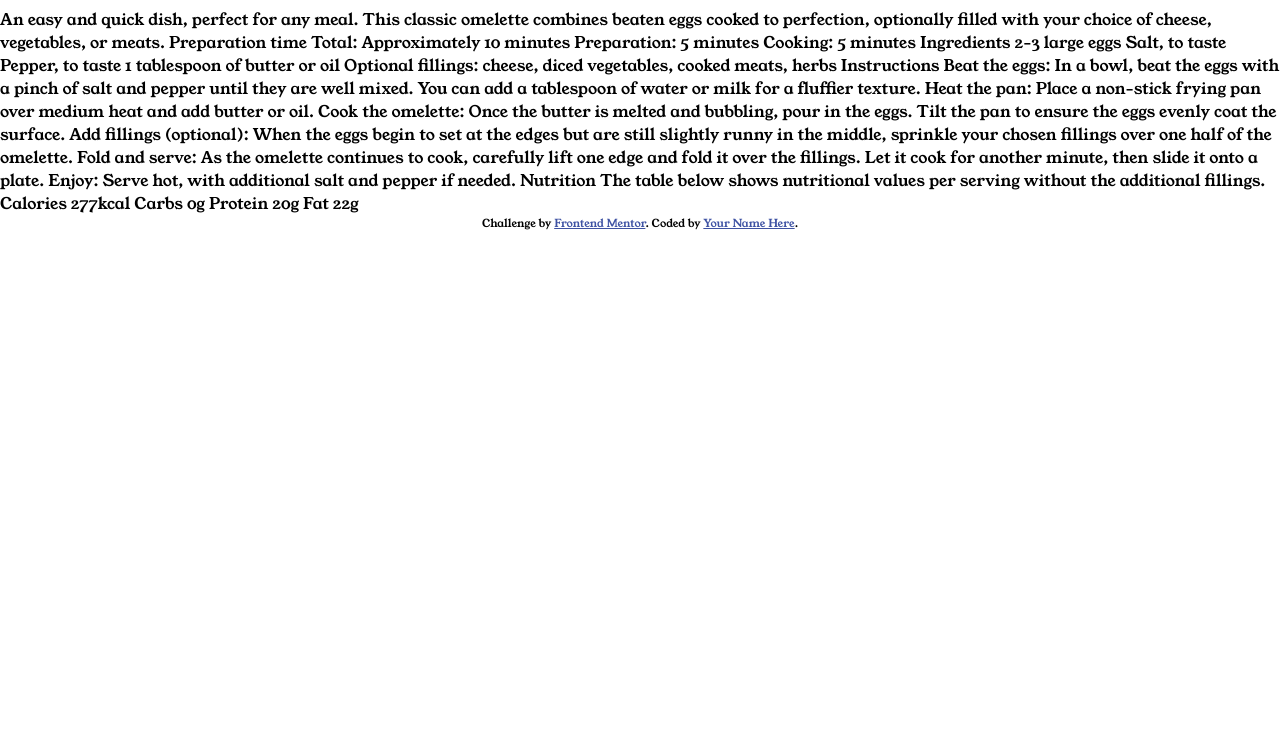
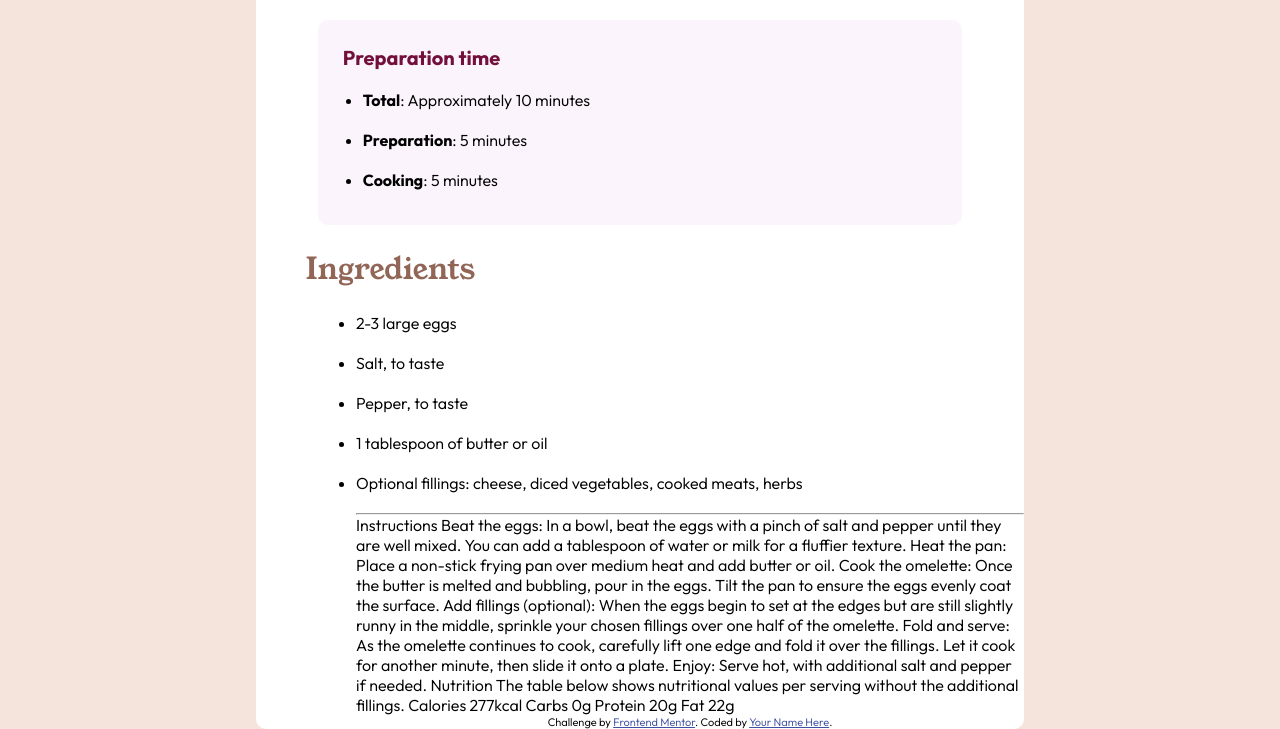
Before and after one commit to LucasFerreira92/pagina-de-receita, a plain HTML site: page index.html in a window 1280 px wide. Shown: the part 579-1308 px from the top of the page. Before the commit the page ends 810 px from the top, so only its background shows below. Drawn offline with Linux system fonts and the light colour scheme.

Commit message:
atualização

```diff
--- a/index.html
+++ b/index.html
@@ -1,5 +1,6 @@
 <!DOCTYPE html>
 <html lang="en">
+
 <head>
   <meta charset="UTF-8">
   <meta name="viewport" content="width=device-width, initial-scale=1.0">
@@ -10,35 +11,47 @@
   <title>Frontend Mentor | Recipe page</title>
 
   <style>
-    .attribution { font-size: 11px; text-align: center; }
-    .attribution a { color: hsl(228, 45%, 44%); }
+    .attribution {
+      font-size: 11px;
+      text-align: center;
+    }
+
+    .attribution a {
+      color: hsl(228, 45%, 44%);
+    }
   </style>
 </head>
 
 
 <body class="apresentacao">
 
+  <section>
     <img src="./assets/images/image-omelette.jpeg" alt="">
 
     <h1>Simple Omelette Recipe</h1> <br><br>
 
-  An easy and quick dish, perfect for any meal. This classic omelette combines beaten eggs cooked
-  to perfection, optionally filled with your choice of cheese, vegetables, or meats.
+    <div>An easy and quick dish, perfect for any meal. This classic omelette combines beaten eggs cooked
+      to perfection, optionally filled with your choice of cheese, vegetables, or meats.</div><br>
 
-  Preparation time
+    <div class="timer_receita">
+      <h2 class="preparacao-tempo">Preparation time</h2> <br>
 
-  Total: Approximately 10 minutes
-  Preparation: 5 minutes
-  Cooking: 5 minutes
+      <ul class="li">
+        <li><b>Total</b>: Approximately 10 minutes</li><br>
+        <li> <b>Preparation</b>: 5 minutes</li><br>
+        <li><b>Cooking</b>: 5 minutes</li><br>
+      </ul>
+    </div>
 
-  Ingredients
+    <h3 class="ingredientes_receita">Ingredients</h3><br>
 
-  2-3 large eggs
-  Salt, to taste
-  Pepper, to taste
-  1 tablespoon of butter or oil
-  Optional fillings: cheese, diced vegetables, cooked meats, herbs
-
+    <ul class="li_2">
+    <li>2-3 large eggs</li><br>
+    <li> Salt, to taste</li><br>
+    <li>Pepper, to taste</li><br>
+    <li>1 tablespoon of butter or oil</li><br>
+    <li>Optional fillings: cheese, diced vegetables, cooked meats, herbs</li><br>
+<hr>
     Instructions
 
     Beat the eggs: In a bowl, beat the eggs with a pinch of salt and pepper until they are well mixed.
@@ -77,5 +90,7 @@
       Challenge by <a href="https://www.frontendmentor.io?ref=challenge" target="_blank">Frontend Mentor</a>.
       Coded by <a href="#">Your Name Here</a>.
     </div>
+  </section>
 </body>
+
 </html>
--- a/style.css
+++ b/style.css
@@ -1,4 +1,5 @@
 @import url('https://fonts.googleapis.com/css2?family=Young+Serif&display=swap');
+@import url('https://fonts.googleapis.com/css2?family=Outfit:wght@100..900&display=swap');
 
 * {
     margin: 0;
@@ -19,10 +20,78 @@ img {
     padding: 0px;
     display: flex;
     justify-content: center;
-    width: 1000px;
-    margin-left: 15%;
+    width: 85%;
+    margin-top: 30px;
 }
 
 h1{
-    margin-left: 50px;
+    margin-left: 45px;
+    margin-top: 3%;
+    font-size: 35px;
+    margin-right: 46%;
+    font-weight: 400;
 }
+
+body{
+    background-color: #f4e4dc;
+    display: flex;
+    justify-content: center;
+    align-items: center;
+}
+
+section{
+    background-color: white;
+    width: 60%;
+    height: 100%;
+    display: flex;
+    flex-direction: column;
+    justify-content: center;
+    align-items: center;
+    border-radius: 10px;
+}
+
+div {
+    font-family: "Outfit", sans-serif;
+    font-weight: 350;
+    justify-content:flex-start;
+}
+
+.preparacao-tempo {
+    font-family: "Outfit", sans-serif;
+    color:#720f3a;
+    font-size: 20px;
+    align-items: center;
+    margin-top: 10px;
+    border-radius: 7px;
+    margin-left: 10px;
+}
+
+.timer_receita{
+    justify-content: start;
+    display: flex;
+    align-items: start;
+    flex-direction: column;
+    background-color:#fcf4fc;
+    width: 80%;
+    height: 100%;
+    border-radius: 10px;
+    padding: 15px;
+}
+
+.li{
+    margin-left: 30px;
+}
+
+.ingredientes_receita{
+    font-size: 30px;
+    font-weight: 200;
+    color: #916657;
+    margin-left: -65%;
+    margin-top: 3%;
+}
+
+.li_2{
+    margin-left: 100px;
+    font-family: "Outfit", sans-serif;
+    font-weight: 350;
+}
```
Lines whose indentation alone changed are shown as unchanged.
